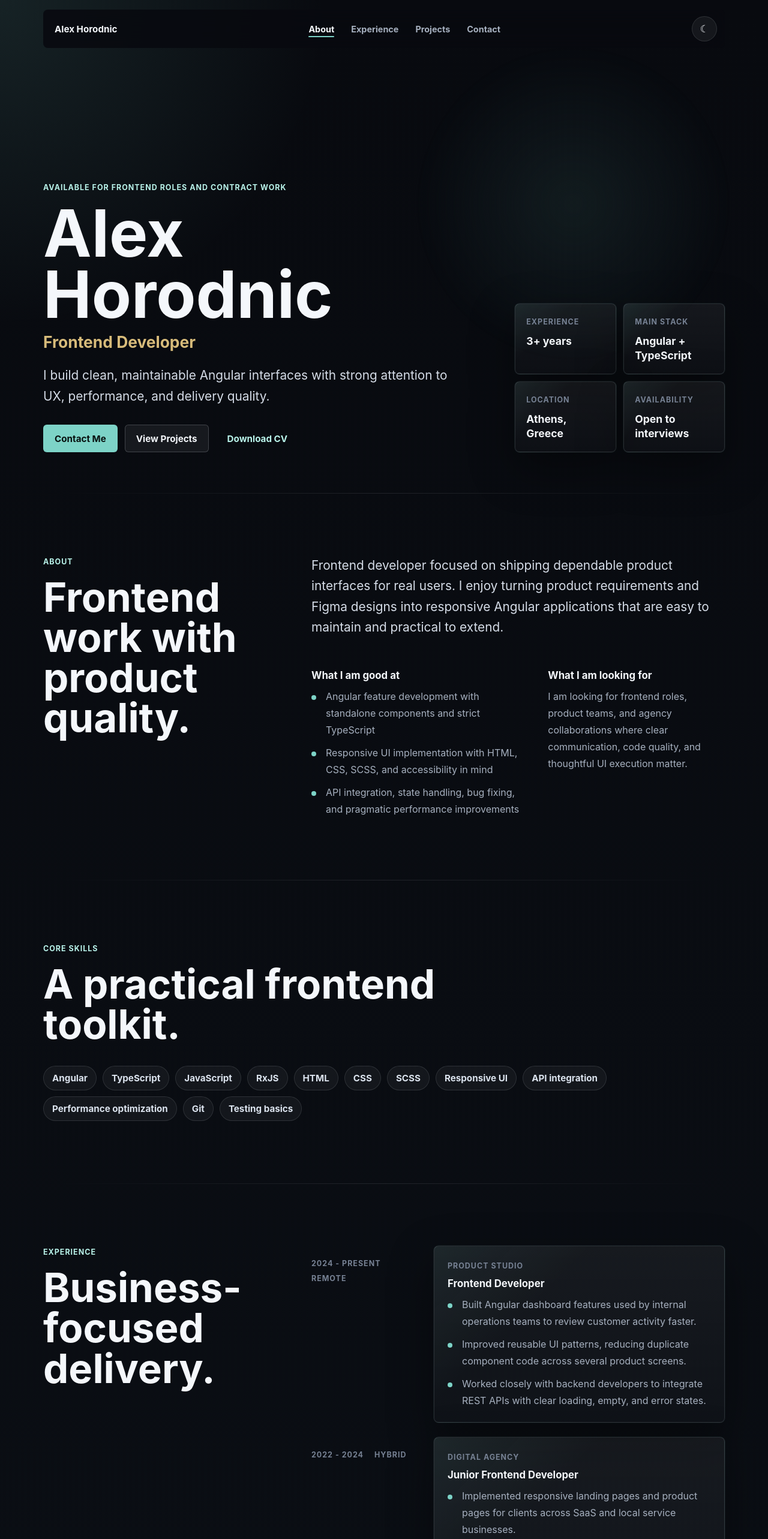
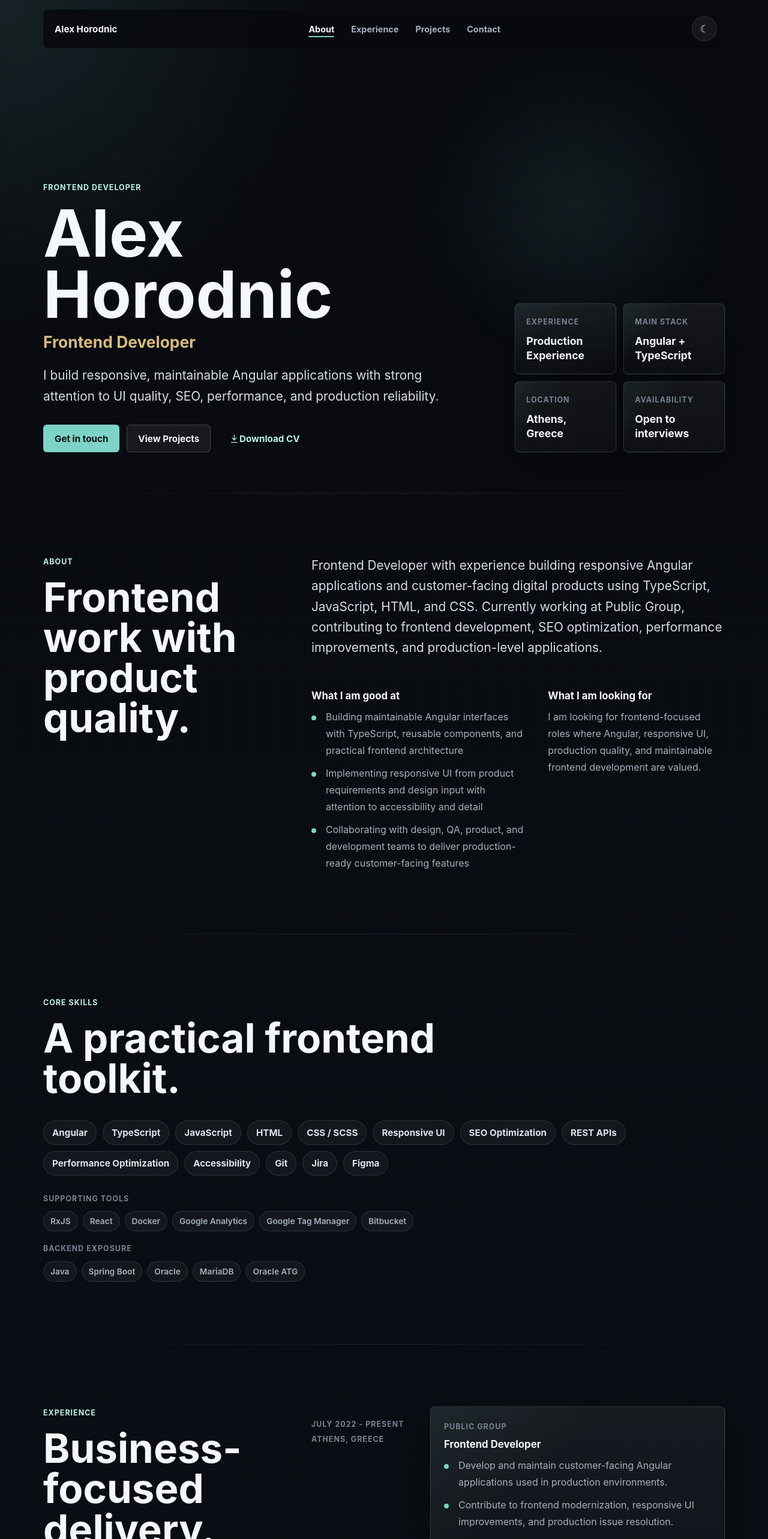
Before and after one commit to AlexHorodnic/alexhorodnic-com, an Angular app: page / in a window 1280 px wide. Shown: the top 2566 px of the page at 60% size. Built offline with nearby package versions, Linux system fonts and the light colour scheme.

Commit message:
Update portfolio content and recruiter positioning

```diff
--- a/src/app/app.html
+++ b/src/app/app.html
@@ -57,10 +57,15 @@
         <p class="hero-text">{{ portfolio.hero.valueProposition }}</p>
 
         <div class="actions" aria-label="Primary actions">
-          <a class="button button-primary" [href]="'mailto:' + portfolio.person.email">Contact Me</a>
+          <a class="button button-primary" [href]="'mailto:' + portfolio.person.email">Get in touch</a>
           <a class="button button-secondary" href="#projects">View Projects</a>
           <a class="button button-ghost" [href]="portfolio.person.cvUrl" download="Alex-Horodnic-CV.pdf">
-            Download CV
+            <svg class="icon" aria-hidden="true" viewBox="0 0 24 24">
+              <path d="M12 3v12" />
+              <path d="m7 10 5 5 5-5" />
+              <path d="M5 21h14" />
+            </svg>
+            <span>Download CV</span>
           </a>
         </div>
       </div>
@@ -109,6 +114,24 @@
       @for (skill of portfolio.skills; track skill) {
         <span class="skill-pill">{{ skill }}</span>
       }
+    </div>
+    <div class="skill-secondary">
+      <div>
+        <p class="skill-group-title">Supporting tools</p>
+        <div class="skill-grid skill-grid-secondary" aria-label="Supporting frontend tools">
+          @for (skill of portfolio.supportingSkills; track skill) {
+            <span class="skill-pill">{{ skill }}</span>
+          }
+        </div>
+      </div>
+      <div>
+        <p class="skill-group-title">Backend exposure</p>
+        <div class="skill-grid skill-grid-secondary" aria-label="Secondary backend exposure">
+          @for (skill of portfolio.backendExposure; track skill) {
+            <span class="skill-pill">{{ skill }}</span>
+          }
+        </div>
+      </div>
     </div>
   </section>
 
@@ -339,8 +362,8 @@
         <p class="eyebrow">Contact</p>
         <h2 id="contact-title">Let’s talk about your frontend needs.</h2>
         <p>
-          Send a short message with the role, project, or problem you need help with. I will reply with
-          availability and next steps.
+          Feel free to reach out about frontend roles, collaborations, or product opportunities. I’ll reply
+          with availability and next steps.
         </p>
       </div>
       <address class="contact-list">
@@ -377,7 +400,7 @@
         </span>
       </address>
       <div class="contact-actions">
-        <a class="button button-primary" [href]="'mailto:' + portfolio.person.email">Contact Me</a>
+        <a class="button button-primary" [href]="'mailto:' + portfolio.person.email">Get in touch</a>
       </div>
     </div>
   </section>
--- a/src/app/data/portfolio.data.ts
+++ b/src/app/data/portfolio.data.ts
@@ -53,6 +53,8 @@ export interface PortfolioData {
     readonly lookingFor: string;
   };
   readonly skills: readonly string[];
+  readonly supportingSkills: readonly string[];
+  readonly backendExposure: readonly string[];
   readonly experience: readonly ExperienceItem[];
   readonly projects: readonly ProjectItem[];
   readonly services: readonly ServiceItem[];
@@ -70,11 +72,11 @@ export const portfolioData: PortfolioData = {
     cvUrl: '/Alex-Horodnic-CV.pdf',
   },
   hero: {
-    eyebrow: 'Available for frontend roles and contract work',
+    eyebrow: 'Frontend Developer',
     valueProposition:
-      'I build clean, maintainable Angular interfaces with strong attention to UX, performance, and delivery quality.',
+      'I build responsive, maintainable Angular applications with strong attention to UI quality, SEO, performance, and production reliability.',
     stats: [
-      { label: 'Experience', value: '3+ years' },
+      { label: 'Experience', value: 'Production Experience' },
       { label: 'Main stack', value: 'Angular + TypeScript' },
       { label: 'Location', value: 'Athens, Greece' },
       { label: 'Availability', value: 'Open to interviews' },
@@ -82,60 +84,55 @@ export const portfolioData: PortfolioData = {
   },
   about: {
     summary:
-      'Frontend developer focused on shipping dependable product interfaces for real users. I enjoy turning product requirements and Figma designs into responsive Angular applications that are easy to maintain and practical to extend.',
+      'Frontend Developer with experience building responsive Angular applications and customer-facing digital products using TypeScript, JavaScript, HTML, and CSS. Currently working at Public Group, contributing to frontend development, SEO optimization, performance improvements, and production-level applications.',
     strengths: [
-      'Angular feature development with standalone components and strict TypeScript',
-      'Responsive UI implementation with HTML, CSS, SCSS, and accessibility in mind',
-      'API integration, state handling, bug fixing, and pragmatic performance improvements',
+      'Building maintainable Angular interfaces with TypeScript, reusable components, and practical frontend architecture',
+      'Implementing responsive UI from product requirements and design input with attention to accessibility and detail',
+      'Collaborating with design, QA, product, and development teams to deliver production-ready customer-facing features',
     ],
     lookingFor:
-      'I am looking for frontend roles, product teams, and agency collaborations where clear communication, code quality, and thoughtful UI execution matter.',
+      'I am looking for frontend-focused roles where Angular, responsive UI, production quality, and maintainable frontend development are valued.',
   },
   skills: [
     'Angular',
     'TypeScript',
     'JavaScript',
-    'RxJS',
     'HTML',
-    'CSS',
-    'SCSS',
+    'CSS / SCSS',
     'Responsive UI',
-    'API integration',
-    'Performance optimization',
+    'SEO Optimization',
+    'REST APIs',
+    'Performance Optimization',
+    'Accessibility',
     'Git',
-    'Testing basics',
+    'Jira',
+    'Figma',
   ],
+  supportingSkills: ['RxJS', 'React', 'Docker', 'Google Analytics', 'Google Tag Manager', 'Bitbucket'],
+  backendExposure: ['Java', 'Spring Boot', 'Oracle', 'MariaDB', 'Oracle ATG'],
   experience: [
     {
-      company: 'Product Studio',
+      company: 'Public Group',
       role: 'Frontend Developer',
-      dates: '2024 - Present',
-      location: 'Remote',
+      dates: 'July 2022 - Present',
+      location: 'Athens, Greece',
       achievements: [
-        'Built Angular dashboard features used by internal operations teams to review customer activity faster.',
-        'Improved reusable UI patterns, reducing duplicate component code across several product screens.',
-        'Worked closely with backend developers to integrate REST APIs with clear loading, empty, and error states.',
+        'Develop and maintain customer-facing Angular applications used in production environments.',
+        'Contribute to frontend modernization, responsive UI improvements, and production issue resolution.',
+        'Support SEO optimization and frontend performance improvements across digital products.',
+        'Collaborate with product, design, QA, and development teams in agile workflows using Git, Jira, and Bitbucket.',
       ],
     },
     {
-      company: 'Digital Agency',
-      role: 'Junior Frontend Developer',
-      dates: '2022 - 2024',
-      location: 'Hybrid',
+      company: 'Western Union',
+      role: 'Customer & Technical Support Associate',
+      dates: 'April 2021 - 2022',
+      location: 'Athens, Greece',
       achievements: [
-        'Implemented responsive landing pages and product pages for clients across SaaS and local service businesses.',
-        'Helped reduce layout bugs on mobile by standardizing spacing, breakpoints, and component behavior.',
-        'Maintained client websites, fixed production issues, and communicated progress clearly with project managers.',
-      ],
-    },
-    {
-      company: 'Freelance',
-      role: 'Frontend Developer',
-      dates: '2021 - 2022',
-      location: 'Remote',
-      achievements: [
-        'Delivered small business websites and UI updates with clear scope, timelines, and handoff notes.',
-        'Converted static designs into fast, responsive pages with practical SEO and accessibility improvements.',
+        'Supported customers and agents across Europe with transaction-related inquiries, account verification, and technical support issues.',
+        'Handled documentation verification and escalated complex cases through Salesforce CRM to appropriate internal departments.',
+        'Assisted with troubleshooting transaction workflows and resolving customer issues in a fast-paced international environment.',
+        'Maintained strong communication and problem-solving standards while working across international support operations.',
       ],
     },
   ],
@@ -143,13 +140,13 @@ export const portfolioData: PortfolioData = {
     {
       title: 'Operations Dashboard',
       description:
-        'A responsive Angular dashboard concept for tracking customers, tasks, and key operational metrics.',
+        'A responsive Angular dashboard UI for tracking operational data with clear information hierarchy and maintainable components.',
       preview: 'dashboard',
       techStack: ['Angular', 'TypeScript', 'RxJS', 'SCSS'],
       highlights: [
-        'Clean component structure with reusable metric and table patterns',
-        'Designed for fast scanning by support and operations teams',
-        'Includes realistic empty, loading, and error-state planning',
+        'Reusable metric, chart, and table patterns for production-style interfaces',
+        'Responsive layout designed for fast scanning across desktop and mobile',
+        'Clear loading, empty, and error-state planning for real application behavior',
       ],
       liveUrl: 'https://example.com',
       githubUrl: 'https://github.com/alexhorodnic/operations-dashboard',
@@ -157,13 +154,13 @@ export const portfolioData: PortfolioData = {
     {
       title: 'SaaS Marketing Site',
       description:
-        'A polished product website layout built for credibility, conversion, and fast mobile performance.',
+        'A polished customer-facing product frontend focused on responsive layout, SEO structure, and fast page experience.',
       preview: 'marketing',
-      techStack: ['Angular', 'SCSS', 'Responsive UI'],
+      techStack: ['Angular', 'SCSS', 'SEO', 'Responsive UI'],
       highlights: [
-        'Recruiter-friendly visual hierarchy and accessible contrast',
-        'Reusable sections for pricing, features, testimonials, and contact',
-        'Optimized layout without unnecessary animation or heavy dependencies',
+        'Semantic page structure with recruiter-friendly visual hierarchy',
+        'Reusable sections for product content, conversion areas, and contact',
+        'Lightweight styling approach with accessible contrast and practical performance',
       ],
       liveUrl: 'https://example.com',
       githubUrl: 'https://github.com/alexhorodnic/saas-marketing-site',
@@ -171,27 +168,27 @@ export const portfolioData: PortfolioData = {
     {
       title: 'Booking UI Prototype',
       description:
-        'A frontend booking flow prototype with service selection, date choices, and confirmation states.',
+        'A frontend booking flow prototype with service selection, responsive form states, and confirmation screens.',
       preview: 'booking',
-      techStack: ['TypeScript', 'Angular', 'Forms', 'SCSS'],
+      techStack: ['Angular', 'TypeScript', 'Forms', 'SCSS'],
       highlights: [
-        'Clear form structure and validation-friendly layout',
-        'Mobile-first interaction patterns for common booking tasks',
-        'Prepared for backend API integration and analytics events',
+        'Validation-friendly UI structure for common booking interactions',
+        'Mobile-first layout patterns for customer-facing workflows',
+        'Prepared for REST API integration, analytics events, and production edge cases',
       ],
       liveUrl: 'https://example.com',
       githubUrl: 'https://github.com/alexhorodnic/booking-ui-prototype',
     },
     {
-      title: 'Portfolio System',
+      title: 'Angular Frontend Architecture',
       description:
-        'A personal portfolio architecture that keeps content editable from a single typed data source.',
+        'A structured Angular frontend approach for keeping content, UI sections, and styling maintainable over time.',
       preview: 'portfolio',
       techStack: ['Angular', 'TypeScript', 'SCSS'],
       highlights: [
-        'Strict typed content model for fast updates',
-        'Semantic HTML structure for recruiters and search engines',
-        'Lightweight design system with focused, maintainable styles',
+        'Typed content model for safer edits and easier long-term maintenance',
+        'Semantic HTML structure for search engines, accessibility, and recruiter readability',
+        'Lightweight component structure with no unnecessary libraries',
       ],
       liveUrl: 'https://example.com',
       githubUrl: 'https://github.com/alexhorodnic/portfolio',
@@ -199,41 +196,41 @@ export const portfolioData: PortfolioData = {
   ],
   services: [
     {
-      title: 'Frontend bug fixing',
-      description: 'Layout issues, broken interactions, TypeScript errors, and UI polish work.',
+      title: 'Frontend debugging',
+      description: 'Layout issues, broken interactions, responsive bugs, TypeScript errors, and UI polish.',
       icon: 'tool',
     },
     {
       title: 'Landing pages',
-      description: 'Responsive marketing pages with clean structure, strong hierarchy, and practical SEO.',
+      description: 'Responsive marketing and product pages with clean structure, strong hierarchy, and practical SEO.',
       icon: 'layout',
     },
     {
-      title: 'Angular development',
-      description: 'Feature implementation, component refactors, API integration, and maintainable UI flows.',
+      title: 'Angular applications',
+      description: 'Feature implementation, component refactors, REST API integration, and maintainable UI flows.',
       icon: 'code',
     },
     {
       title: 'UI implementation',
-      description: 'Careful conversion of Figma designs into accessible, production-ready interfaces.',
+      description: 'Careful conversion of Figma designs and product requirements into production-ready interfaces.',
       icon: 'ui',
     },
     {
-      title: 'Performance improvements',
-      description: 'Focused audits and front-end optimizations that improve perceived speed and usability.',
+      title: 'Frontend performance',
+      description: 'Focused frontend improvements for perceived speed, SEO quality, and user experience.',
       icon: 'speed',
     },
     {
-      title: 'Agency overflow work',
-      description: 'Reliable extra frontend capacity for scoped client work and delivery deadlines.',
+      title: 'Interface polishing',
+      description: 'Refined spacing, states, accessibility details, and visual consistency for existing interfaces.',
       icon: 'agency',
     },
   ],
   recruiterHighlights: [
-    'Reliable communication',
-    'Production experience',
-    'Clean maintainable code',
-    'Fast onboarding',
-    'Strong UI attention to detail',
+    'Production Angular applications',
+    'Responsive UI implementation',
+    'Component-driven frontend systems',
+    'SEO & frontend performance',
+    'Production-ready Angular workflows',
   ],
 };
--- a/src/styles.scss
+++ b/src/styles.scss
@@ -196,6 +196,26 @@ button:focus-visible {
   animation: hero-glow 12s ease-in-out infinite alternate;
 }
 
+.hero::after {
+  position: absolute;
+  inset: 96px 24px 0 24px;
+  z-index: 0;
+  background-image:
+    radial-gradient(circle at 1px 1px, color-mix(in srgb, var(--text) 10%, transparent) 1px, transparent 1.5px),
+    linear-gradient(color-mix(in srgb, var(--accent) 14%, transparent) 1px, transparent 1px),
+    linear-gradient(90deg, color-mix(in srgb, var(--accent) 14%, transparent) 1px, transparent 1px);
+  background-size:
+    18px 18px,
+    44px 44px,
+    44px 44px;
+  content: "";
+  mask-image: radial-gradient(ellipse at 76% 38%, #000 0%, transparent 66%);
+  opacity: 0.14;
+  pointer-events: none;
+  transform: translate3d(0, 0, 0);
+  animation: hero-grid-drift 18s linear infinite;
+}
+
 .topbar {
   position: fixed;
   top: 16px;
@@ -351,9 +371,16 @@ li {
   line-height: 1.3;
 }
 
-.hero-text,
+.hero-text {
+  max-width: 680px;
+  color: var(--hero-lead);
+  font-size: clamp(1.08rem, 3.5vw, 1.3rem);
+  line-height: 1.65;
+}
+
 .lead {
-  max-width: 680px;
+  width: 100%;
+  max-width: none;
   color: var(--hero-lead);
   font-size: clamp(1.08rem, 3.5vw, 1.3rem);
   line-height: 1.65;
@@ -558,6 +585,25 @@ li {
   gap: 10px;
 }
 
+.skill-secondary {
+  display: grid;
+  gap: 18px;
+  margin-top: 28px;
+}
+
+.skill-group-title {
+  margin-bottom: 10px;
+  color: var(--subtle);
+  font-size: 0.78rem;
+  font-weight: 700;
+  letter-spacing: 0.08em;
+  text-transform: uppercase;
+}
+
+.skill-grid-secondary {
+  gap: 8px;
+}
+
 .skill-pill,
 .tag-row span {
   border: 1px solid var(--border);
@@ -572,6 +618,13 @@ li {
   font-weight: 700;
 }
 
+.skill-grid-secondary .skill-pill {
+  padding: 8px 11px;
+  color: var(--muted);
+  font-size: 0.86rem;
+  font-weight: 600;
+}
+
 .timeline {
   display: grid;
   gap: 24px;
@@ -579,7 +632,7 @@ li {
 
 .timeline-item {
   display: grid;
-  gap: 12px;
+  gap: 8px;
 }
 
 .timeline-meta {
@@ -1021,6 +1074,11 @@ li {
     left: 42px;
   }
 
+  .hero::after {
+    right: 42px;
+    left: 42px;
+  }
+
   .topbar {
     width: calc(min(100vw, 1440px) - 84px);
   }
@@ -1095,6 +1153,11 @@ li {
     left: 72px;
   }
 
+  .hero::after {
+    right: 72px;
+    left: 72px;
+  }
+
   .topbar {
     width: calc(min(100vw, 1440px) - 144px);
   }
@@ -1128,7 +1191,7 @@ li {
 
   .timeline-item {
     grid-template-columns: 180px 1fr;
-    gap: 24px;
+    gap: 18px;
   }
 
   .timeline-meta {
@@ -1185,3 +1248,13 @@ li {
     transform: translate3d(5%, -3%, 0) scale(1.04);
   }
 }
+
+@keyframes hero-grid-drift {
+  from {
+    background-position: 0 0;
+  }
+
+  to {
+    background-position: 44px 44px;
+  }
+}
```
